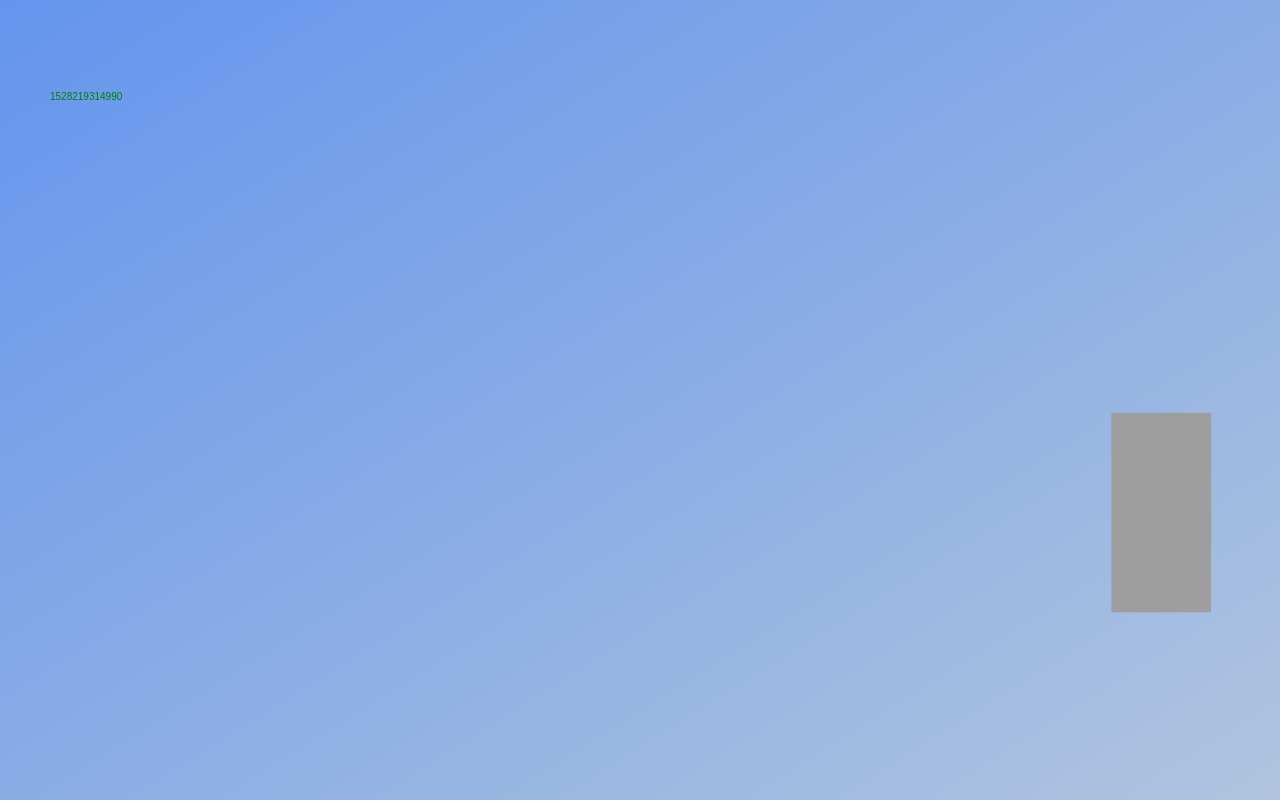
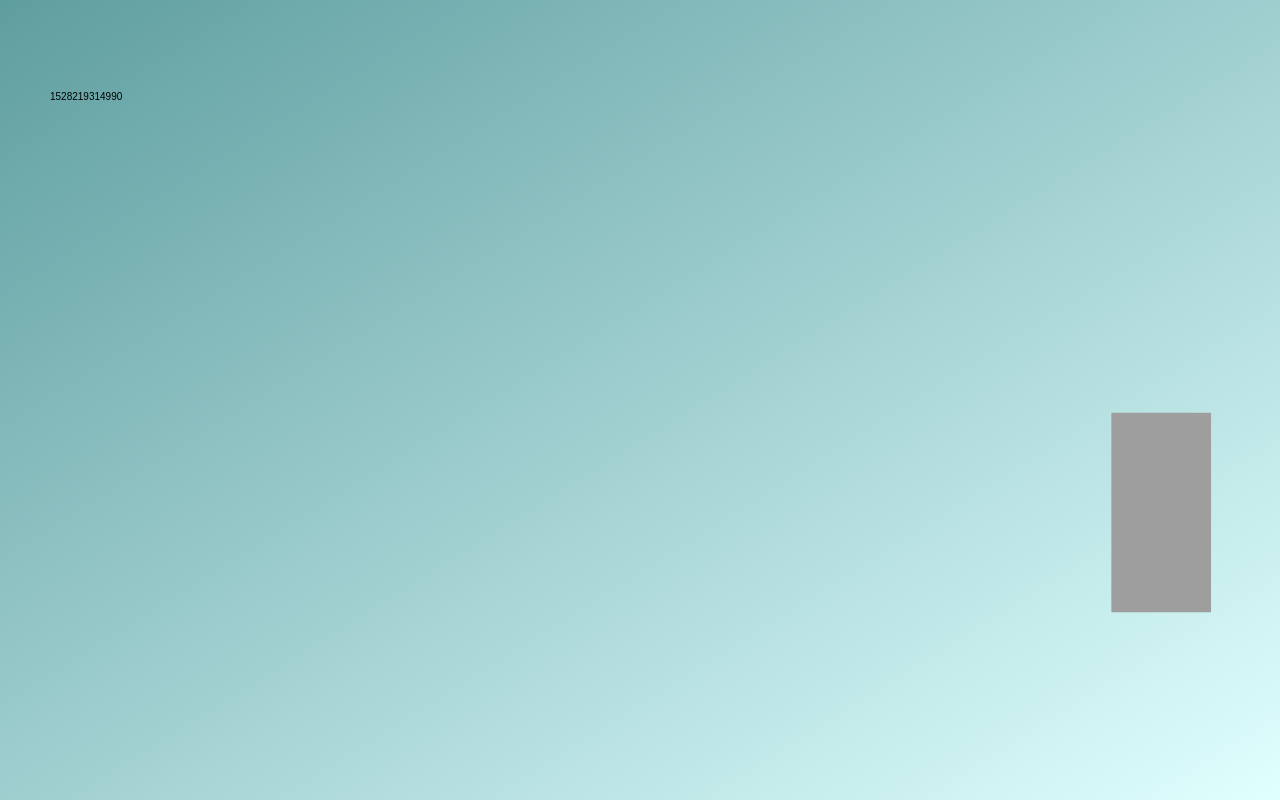
Before and after one commit to Marvinesc3/MNW, a plain HTML site: page Development_Project/index.html in a window 1280 px wide. Drawn offline with Linux system fonts and the light colour scheme.

Commit message:
Added more styles.

```diff
--- a/Development_Project/DevelopJS.js
+++ b/Development_Project/DevelopJS.js
@@ -1,5 +1,6 @@
 var canvas = document.querySelector('canvas');
-var img = document.getElementById("ship");
+var ship = document.getElementById("ship");
+var cannon = document.getElementById('cannon');
 
 canvas.width = window.innerWidth;
 canvas.height = window.innerHeight;
@@ -62,7 +63,8 @@ function Bullet(xPos, yPos,speed,arc) {
 setInterval(Draw_Bullets,10);
 
 function drawCharacter() {
-    ctx.drawImage(img, x, y, 100, 200);
+
+    ctx.drawImage(ship, x, y, 100, 200);
 }
 
 var x = Math.random() * (canvas.width - 100 * 2) + 100;
@@ -71,11 +73,7 @@ function Draw_Bullets() {
     var listPos;
     ctx.clearRect(0, 0, innerWidth, innerHeight);
     for(listPos = 0; listPos< xPoslist.length; listPos++) {
-        ctx.beginPath();
-        ctx.arc(xPoslist[listPos], yPoslist[listPos], radius, 0, 2 * Math.PI, false);
-        ctx.fillStyle = 'green';
-        ctx.fill();
-
+        ctx.drawImage(cannon, xPoslist[listPos], yPoslist[listPos], 20, 20);
         yPoslist[listPos] -= (Math.sin(arclist[listPos] * Math.PI / 180.0))*speedlist[listPos];
         xPoslist[listPos] += (Math.cos(arclist[listPos] * Math.PI / 180.0))*speedlist[listPos];
     }
--- a/Development_Project/index.html
+++ b/Development_Project/index.html
@@ -9,6 +9,7 @@
 <canvas></canvas>
 <div style="display:none;">
     <img id="ship" src="http://1.bp.blogspot.com/-8iRDQ6ORrys/UvMKxz20_lI/AAAAAAAABXU/q7D6oE5owCc/s1600/vikingship.png">
+    <img id="cannon" src="https://vignette.wikia.nocookie.net/fallout/images/f/fa/Cannonball.png/revision/latest?cb=20151210003937">
 </div>
 <script src = "DevelopJS.js">
 </script>
--- a/Development_Project/styles.css
+++ b/Development_Project/styles.css
@@ -1,8 +1,7 @@
 
 canvas {
     background: azure;
-    background: linear-gradient(to bottom right, cornflowerblue, lightsteelblue);
-    cursor: url(steering_wheel.cur), default;
+    background: linear-gradient(to bottom right, cadetblue, lightcyan);
 }
 
 body {
@@ -13,4 +12,6 @@ body {
 #ship {
     width:100%;
     height: auto;
+    margin: 0;
+    padding: 0;
 }
```
